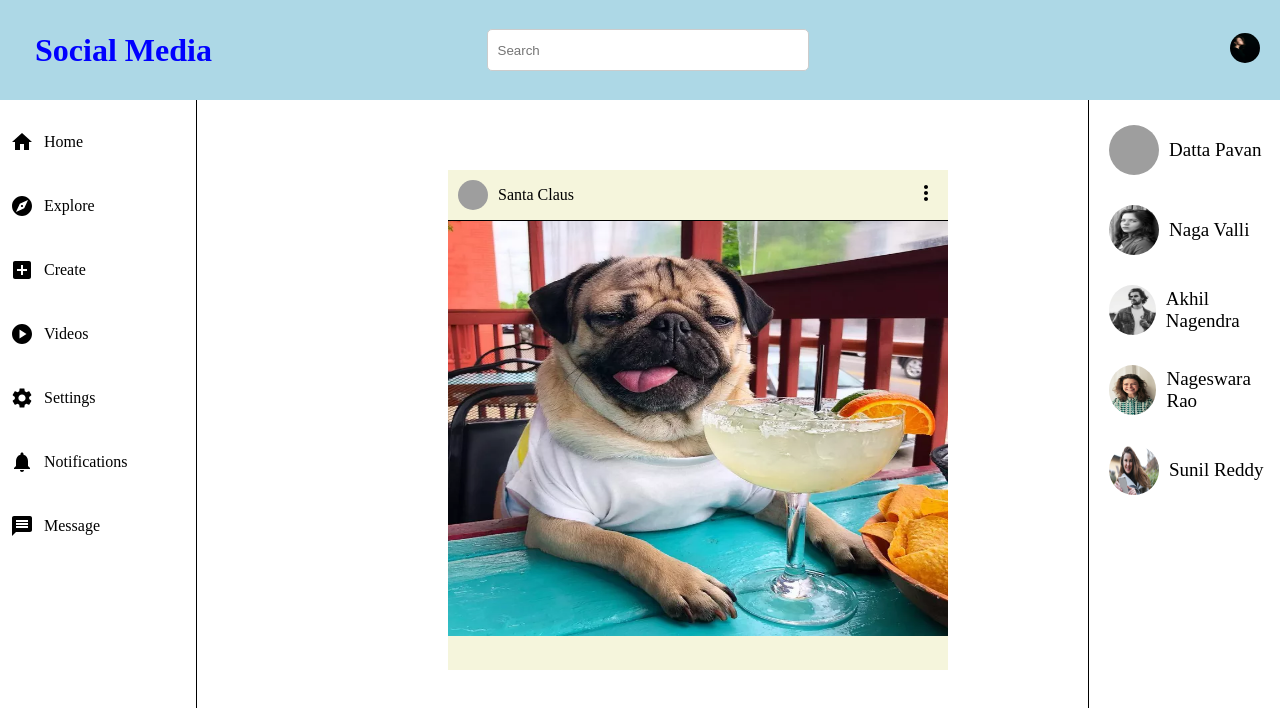
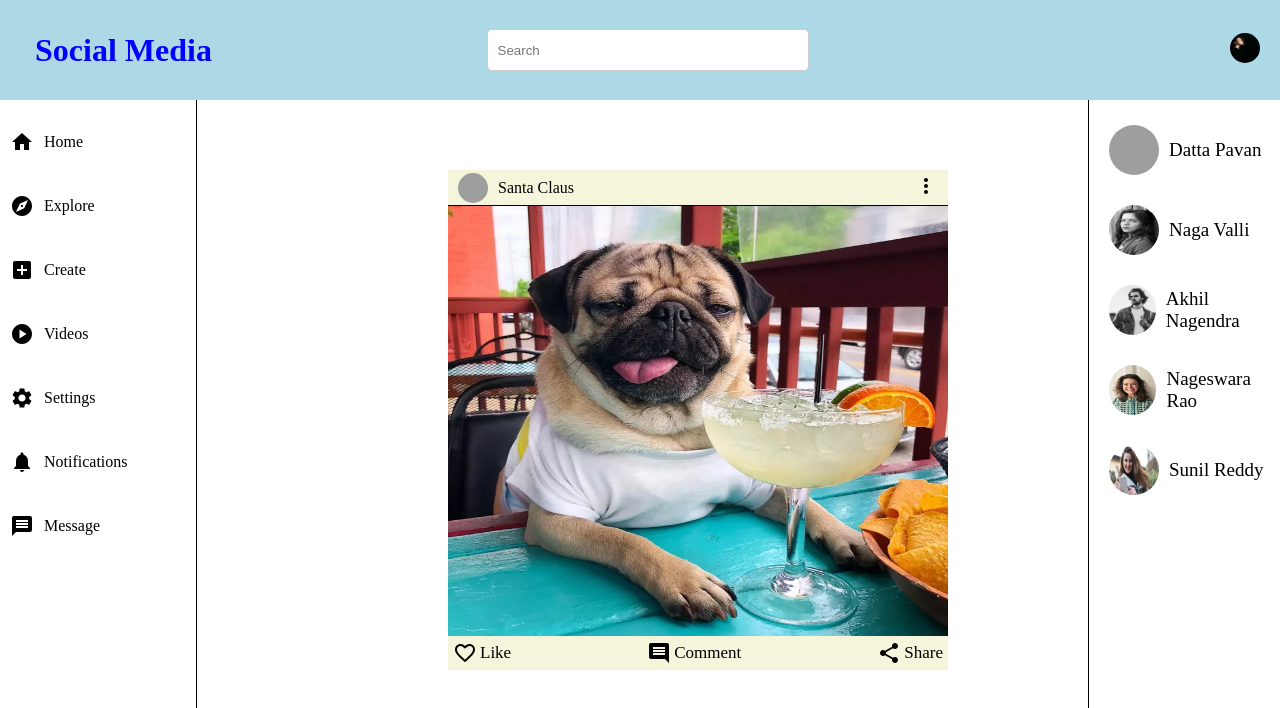
Before and after one commit to DattaPavanLovisetti/my-react-website, a React (Create React App) app: page /homepage in a window 1280 px wide. Shown: the top 708 px of the page. Built offline with nearby package versions, Linux system fonts and the light colour scheme; grey boxes are pictures that could not be loaded.

Commit message:
Added Like Comment and Share

```diff
--- a/src/Home page/Feed/Posts/Posts.css
+++ b/src/Home page/Feed/Posts/Posts.css
@@ -2,10 +2,8 @@
     height: 500px;
     width: 500px;
     background-color:beige;
-    /* margin-left: 230px; */
     margin-top: 60px;
     position: absolute;
-    /* top: 50%; */
     left: 35%;
     overflow: hidden;
 }
@@ -15,6 +13,9 @@
     align-items: center;
     justify-content:space-between;
     border-bottom: 1px solid black;
+    height: 35px;
+    padding: 0;
+    margin: 0;
 }
 
 .PostImage {
@@ -22,7 +23,6 @@
     width: 30px;
     border-radius: 50%;
     cursor: pointer;
-    /* margin-top: 10px; */
 }
 
 .custom-hr {
@@ -51,8 +51,7 @@
 }
 
 .PostFeedImage {
-    /* object-fit: cover; */
-    height: 415px;
+    height: 430px;
     width: 100%;
 }
 .PostCenter {
@@ -60,3 +59,27 @@
     justify-content: center;
     align-items: center;
 }
+
+.likecommentshare {
+    display: flex;
+    align-items: center;
+    margin-top: 5px;
+    justify-content: space-between;
+}
+
+.like {
+    display: flex;
+    align-items: center;
+    cursor: pointer;
+    padding-left: 5px;
+}
+
+.like:hover {
+    color: blue;
+}
+
+.likeTitle {
+    padding-left: 3px;
+    font-size: 17px;
+    padding-right: 5px;
+}
--- a/src/Home page/Feed/Posts/Posts.jsx
+++ b/src/Home page/Feed/Posts/Posts.jsx
@@ -1,10 +1,18 @@
-import React from "react";
+import React, { useState } from "react";
 import "./Posts.css";
 import one from "../../../assets/one.jpg";
 import dog from "../../../assets/dog.jpg";
-import { MoreVert } from "@mui/icons-material";
+import {
+  MoreVert,
+  FavoriteBorder,
+  Comment,
+  Share,
+  Favorite,
+} from "@mui/icons-material";
 
 export default function Posts() {
+  const [hoverLike, isHoverLike] = useState(false);
+
   return (
     <div className="Post">
       <div className="PostTop">
@@ -19,6 +27,24 @@ export default function Posts() {
       <div className="PostCenter">
         <img src={dog} alt="" className="PostFeedImage" />
       </div>
+      <div className="likecommentshare">
+        <div
+          className="like"
+          onMouseEnter={() => isHoverLike(true)}
+          onMouseLeave={() => isHoverLike(false)}
+        >
+          {hoverLike ? <Favorite /> : <FavoriteBorder />}
+          <span className="likeTitle">Like</span>
+        </div>
+        <div className="like">
+          <Comment />
+          <span className="likeTitle">Comment</span>
+        </div>
+        <div className="like">
+          <Share />
+          <span className="likeTitle">Share</span>
+        </div>
+      </div>
     </div>
   );
 }
```
